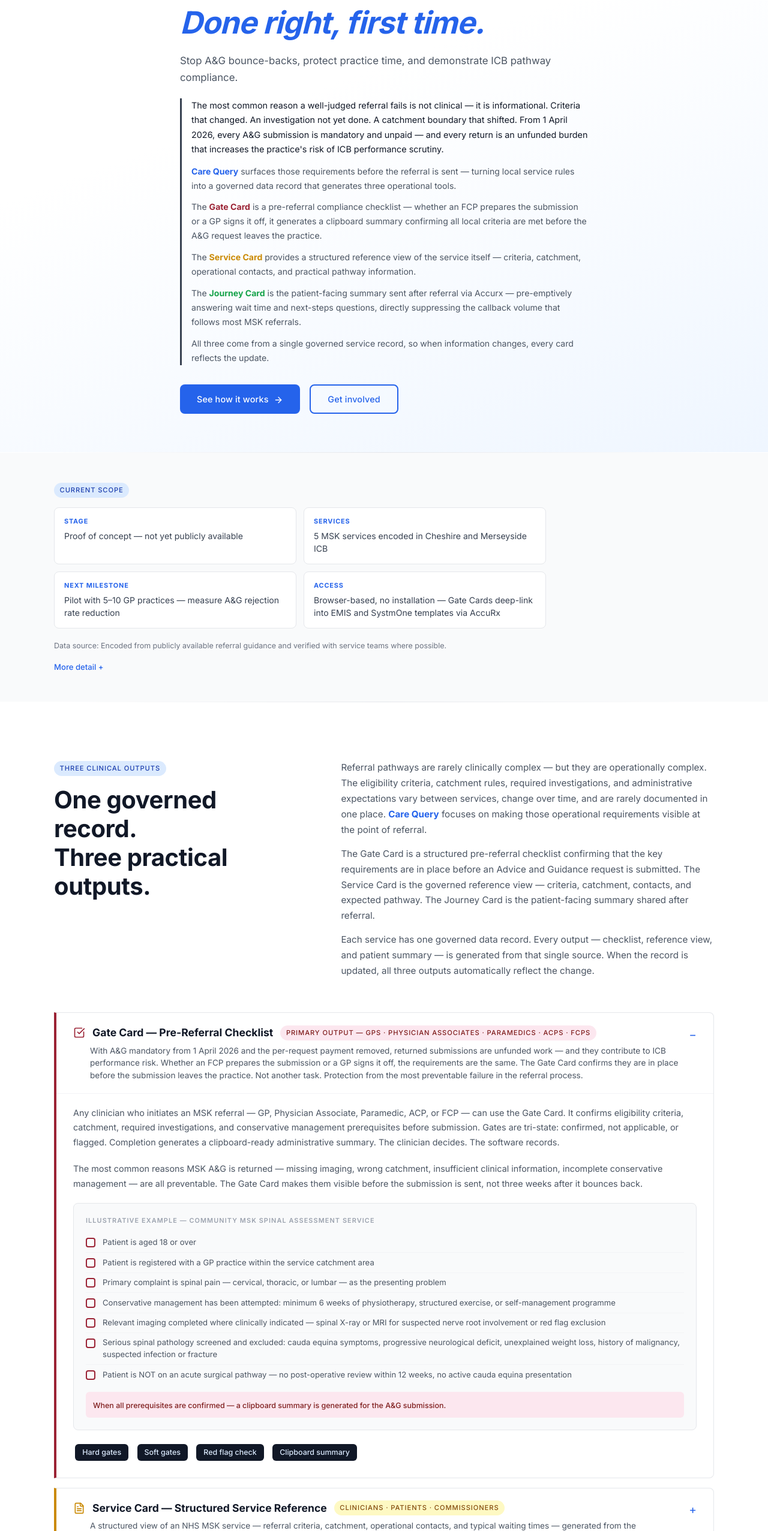
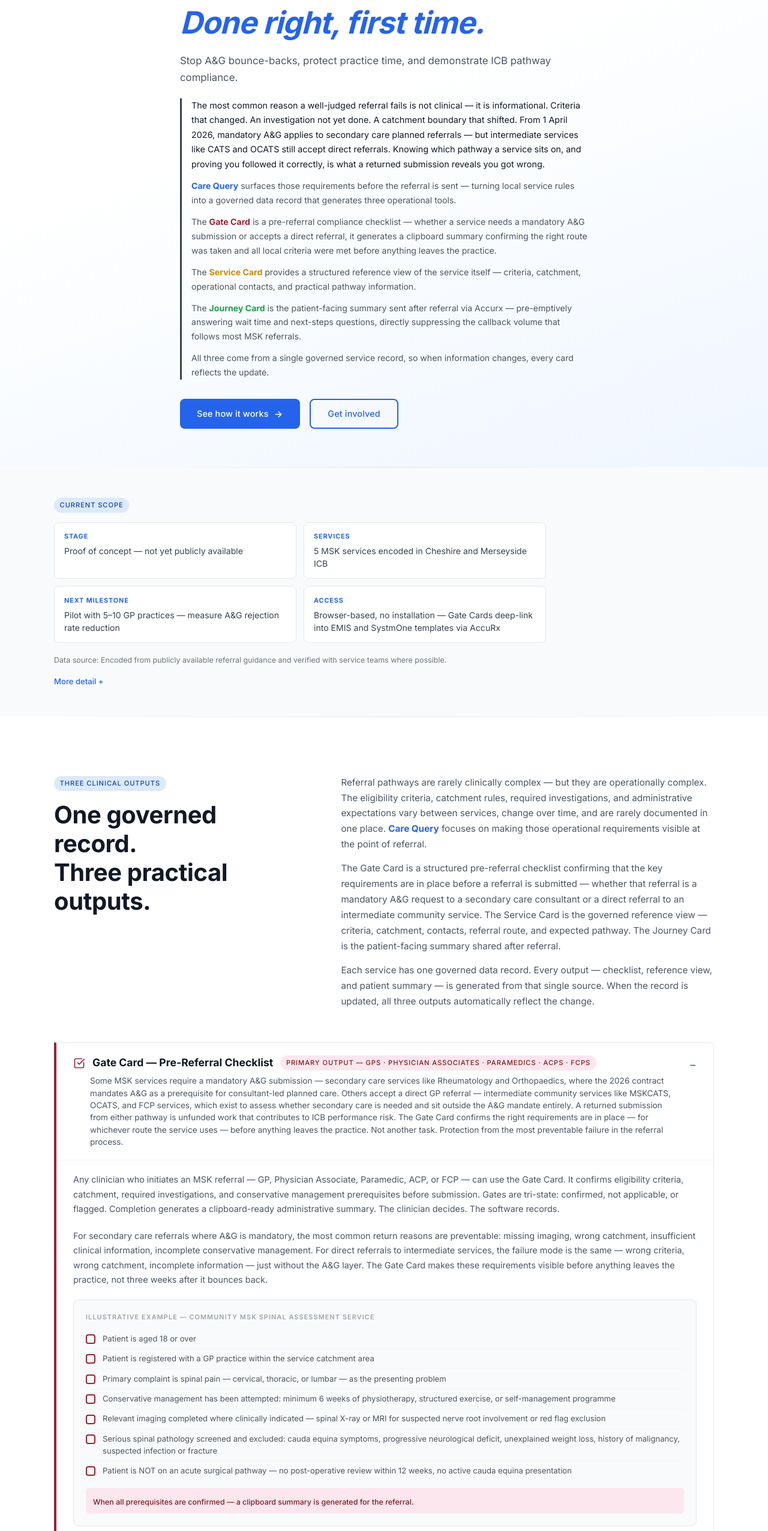
Before and after one commit to IntellTechSolutions/carequery-live-final, a React (Vite) app: page / in a window 1280 px wide. Shown: the part 247-2800 px from the top of the page at 60% size. Built offline with nearby package versions, Linux system fonts and the light colour scheme.

Commit message:
Update App.jsx

```diff
--- a/src/App.jsx
+++ b/src/App.jsx
@@ -179,13 +179,13 @@ const CareQueryWebsite = () => {
             </p>
             <div style={{ borderLeft: '3px solid #374151', paddingLeft: '1rem', marginBottom: '2rem', display: 'flex', flexDirection: 'column', gap: '0.75rem' }}>
               <p className="body-text" style={{ fontSize: '0.9rem', lineHeight: 1.7, color: '#111827', fontWeight: 400 }}>
-                The most common reason a well-judged referral fails is not clinical — it is informational. Criteria that changed. An investigation not yet done. A catchment boundary that shifted. From 1 April 2026, every A&G submission is mandatory and unpaid — and every return is an unfunded burden that increases the practice's risk of ICB performance scrutiny.
+                The most common reason a well-judged referral fails is not clinical — it is informational. Criteria that changed. An investigation not yet done. A catchment boundary that shifted. From 1 April 2026, mandatory A&G applies to secondary care planned referrals — but intermediate services like CATS and OCATS still accept direct referrals. Knowing which pathway a service sits on, and proving you followed it correctly, is what a returned submission reveals you got wrong.
               </p>
               <p className="body-text" style={{ fontSize: '0.88rem', lineHeight: 1.7, color: '#4b5563', fontWeight: 400 }}>
                 <span className="brand">Care Query</span> surfaces those requirements before the referral is sent — turning local service rules into a governed data record that generates three operational tools.
               </p>
               <p className="body-text" style={{ fontSize: '0.88rem', lineHeight: 1.7, color: '#4b5563', fontWeight: 400 }}>
-                The <strong style={{ color: '#9b2335' }}>Gate Card</strong> is a pre-referral compliance checklist — whether an FCP prepares the submission or a GP signs it off, it generates a clipboard summary confirming all local criteria are met before the A&G request leaves the practice.
+                The <strong style={{ color: '#9b2335' }}>Gate Card</strong> is a pre-referral compliance checklist — whether a service needs a mandatory A&G submission or accepts a direct referral, it generates a clipboard summary confirming the right route was taken and all local criteria were met before anything leaves the practice.
               </p>
               <p className="body-text" style={{ fontSize: '0.88rem', lineHeight: 1.7, color: '#4b5563', fontWeight: 400 }}>
                 The <strong style={{ color: '#ca8a04' }}>Service Card</strong> provides a structured reference view of the service itself — criteria, catchment, operational contacts, and practical pathway information.
@@ -274,7 +274,7 @@ const CareQueryWebsite = () => {
                 Referral pathways are rarely clinically complex — but they are operationally complex. The eligibility criteria, catchment rules, required investigations, and administrative expectations vary between services, change over time, and are rarely documented in one place. <span className="brand">Care Query</span> focuses on making those operational requirements visible at the point of referral.
               </p>
               <p className="body-text" style={{ fontSize: '0.95rem', lineHeight: 1.7, color: '#4b5563', fontWeight: 400 }}>
-                The Gate Card is a structured pre-referral checklist confirming that the key requirements are in place before an Advice and Guidance request is submitted. The Service Card is the governed reference view — criteria, catchment, contacts, and expected pathway. The Journey Card is the patient-facing summary shared after referral.
+                The Gate Card is a structured pre-referral checklist confirming that the key requirements are in place before a referral is submitted — whether that referral is a mandatory A&G request to a secondary care consultant or a direct referral to an intermediate community service. The Service Card is the governed reference view — criteria, catchment, contacts, referral route, and expected pathway. The Journey Card is the patient-facing summary shared after referral.
               </p>
               <p className="body-text" style={{ fontSize: '0.95rem', lineHeight: 1.7, color: '#4b5563', fontWeight: 400 }}>
                 Each service has one governed data record. Every output — checklist, reference view, and patient summary — is generated from that single source. When the record is updated, all three outputs automatically reflect the change.
@@ -290,14 +290,14 @@ const CareQueryWebsite = () => {
               tagClass: 'tag-burgundy',
               tagLabel: 'Primary output — GPs · Physician Associates · Paramedics · ACPs · FCPs',
               borderColor: '#9b2335',
-              summary: 'With A&G mandatory from 1 April 2026 and the per-request payment removed, returned submissions are unfunded work — and they contribute to ICB performance risk. Whether an FCP prepares the submission or a GP signs it off, the requirements are the same. The Gate Card confirms they are in place before the submission leaves the practice. Not another task. Protection from the most preventable failure in the referral process.',
+              summary: 'Some MSK services require a mandatory A&G submission — secondary care services like Rheumatology and Orthopaedics, where the 2026 contract mandates A&G as a prerequisite for consultant-led planned care. Others accept a direct GP referral — intermediate community services like MSKCATS, OCATS, and FCP services, which exist to assess whether secondary care is needed and sit outside the A&G mandate entirely. A returned submission from either pathway is unfunded work that contributes to ICB performance risk. The Gate Card confirms the right requirements are in place — for whichever route the service uses — before anything leaves the practice. Not another task. Protection from the most preventable failure in the referral process.',
               detail: (
                 <>
                   <p className="body-text" style={{ fontSize: '0.9rem', lineHeight: 1.7, color: '#4b5563', fontWeight: 400, marginBottom: '1.25rem' }}>
                     Any clinician who initiates an MSK referral — GP, Physician Associate, Paramedic, ACP, or FCP — can use the Gate Card. It confirms eligibility criteria, catchment, required investigations, and conservative management prerequisites before submission. Gates are tri-state: confirmed, not applicable, or flagged. Completion generates a clipboard-ready administrative summary. The clinician decides. The software records.
                   </p>
                   <p className="body-text" style={{ fontSize: '0.9rem', lineHeight: 1.7, color: '#4b5563', fontWeight: 400, marginBottom: '1.25rem' }}>
-                    The most common reasons MSK A&G is returned — missing imaging, wrong catchment, insufficient clinical information, incomplete conservative management — are all preventable. The Gate Card makes them visible before the submission is sent, not three weeks after it bounces back.
+                    For secondary care referrals where A&G is mandatory, the most common return reasons are preventable: missing imaging, wrong catchment, insufficient clinical information, incomplete conservative management. For direct referrals to intermediate services, the failure mode is the same — wrong criteria, wrong catchment, incomplete information — just without the A&G layer. The Gate Card makes these requirements visible before anything leaves the practice, not three weeks after it bounces back.
                   </p>
                   {/* Illustrative example — Community MSK Spinal Assessment */}
                   <div style={{ background: '#f9fafb', border: '1px solid #e5e7eb', borderRadius: '8px', padding: '1.25rem', marginBottom: '1.25rem' }}>
@@ -320,7 +320,7 @@ const CareQueryWebsite = () => {
                     ))}
                     <div style={{ marginTop: '0.75rem', padding: '0.6rem 0.75rem', background: '#fce7ef', borderRadius: '6px' }}>
                       <span className="body-text" style={{ fontSize: '0.78rem', color: '#7f1d1d', fontWeight: 500 }}>
-                        When all prerequisites are confirmed — a clipboard summary is generated for the A&G submission.
+                        When all prerequisites are confirmed — a clipboard summary is generated for the referral.
                       </span>
                     </div>
                   </div>
@@ -512,7 +512,7 @@ const CareQueryWebsite = () => {
                   { stat: '3 outputs', label: 'Gate Card, Service Card, and Journey Card — all generated from a single Underlying Service Record' },
                   { stat: '1 record', label: 'Underlying Service Record per service — the single governed source that powers all three outputs' },
                   { stat: '1 ICB', label: 'Focused on MSK referral pathways across Cheshire and Merseyside Integrated Care Board' },
-                  { stat: '1 Apr 2026', label: 'A&G mandatory under the 2026 GP contract — operational pathway requirements remain unstandardised across ICBs' },
+                  { stat: '1 Apr 2026', label: 'Mandatory A&G for secondary care planned referrals under the 2026 GP contract — intermediate community services retain direct referral routes' },
                 ].map((item, i) => (
                   <React.Fragment key={i}>
                     <span className="heading" style={{ fontSize: '1.2rem', color: '#374151', whiteSpace: 'nowrap', lineHeight: 1, padding: '0.65rem 0', borderBottom: i < 4 ? '1px solid #f3f4f6' : 'none', display: 'flex', alignItems: 'center' }}>{item.stat}</span>
@@ -645,7 +645,7 @@ const CareQueryWebsite = () => {
               },
               {
                 title: 'Pilot Practices',
-                desc: 'From 1 April 2026, every A&G submission is mandatory with no per-request payment. We are looking for 5–10 GP practices in Cheshire and Merseyside to use the Gate Card in a real referral workflow. Pilot evaluation will measure the change in returned A&G submissions before and after Gate Card use across participating practices.',
+                desc: 'From 1 April 2026, secondary care planned referrals require mandatory A&G with no per-request payment. Intermediate community services like MSKCATS, OCATS, and FCP services accept direct referrals — no A&G required. Navigating these different rules accurately, for every service, is exactly the problem the Gate Card solves. We are looking for 5–10 GP practices in Cheshire and Merseyside to use the Gate Card in a real referral workflow. Pilot evaluation will measure reduction in returned submissions across both mandatory A&G and direct referral pathways.',
                 tag: 'GP Practice Managers · PCN Clinical Directors · FCP leads',
               },
               {
```
